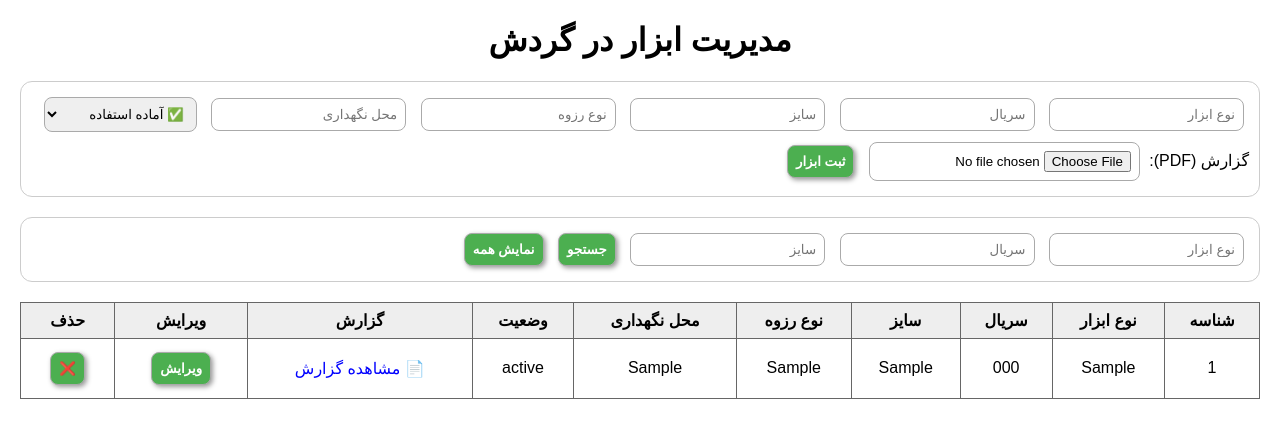
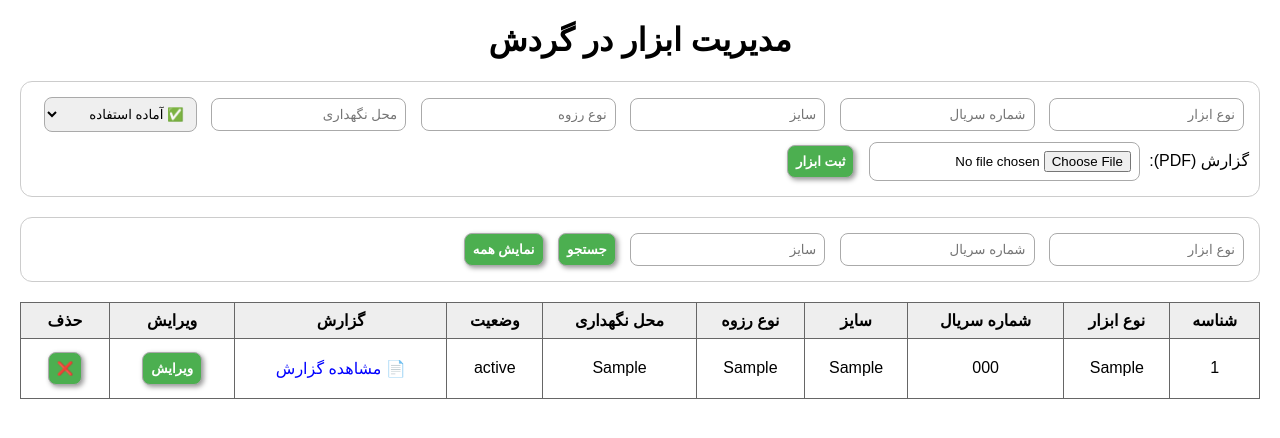
Before and after one commit to javadrad/Inventory-app-final, a Flask app: page / in a window 1280 px wide. Shown: the top 438 px of the page. Run offline with Flask 3, Linux system fonts and the light colour scheme; tables that the repository leaves empty hold one stand-in row (values such as "Sample post").

Commit message:
Update index.html

```diff
--- a/templates/index.html
+++ b/templates/index.html
@@ -49,7 +49,7 @@
     <!-- فرم ثبت ابزار -->
     <form method="POST" action="/add" enctype="multipart/form-data">
         <input type="text" name="tool_type" placeholder="نوع ابزار" required>
-        <input type="text" name="serial_number" placeholder="سریال" required>
+        <input type="text" name="serial_number" placeholder="شماره سریال" required>
         <input type="text" name="size" placeholder="سایز">
         <input type="text" name="thread_type" placeholder="نوع رزوه">
         <input type="text" name="location" placeholder="محل نگهداری">
@@ -66,7 +66,7 @@
     <!-- فرم جستجو -->
     <form method="get" action="/">
         <input type="text" name="tool_type" value="{{ tool_type }}" placeholder="نوع ابزار">
-        <input type="text" name="serial_number" value="{{ serial_number }}" placeholder="سریال">
+        <input type="text" name="serial_number" value="{{ serial_number }}" placeholder="شماره سریال">
         <input type="text" name="size" value="{{ size }}" placeholder="سایز">
         <button type="submit">جستجو</button>
         <a href="/"><button type="button">نمایش همه</button></a>
@@ -77,7 +77,7 @@
         <tr>
             <th>شناسه</th>
             <th>نوع ابزار</th>
-            <th>سریال</th>
+            <th>شماره سریال</th>
             <th>سایز</th>
             <th>نوع رزوه</th>
             <th>محل نگهداری</th>
```
